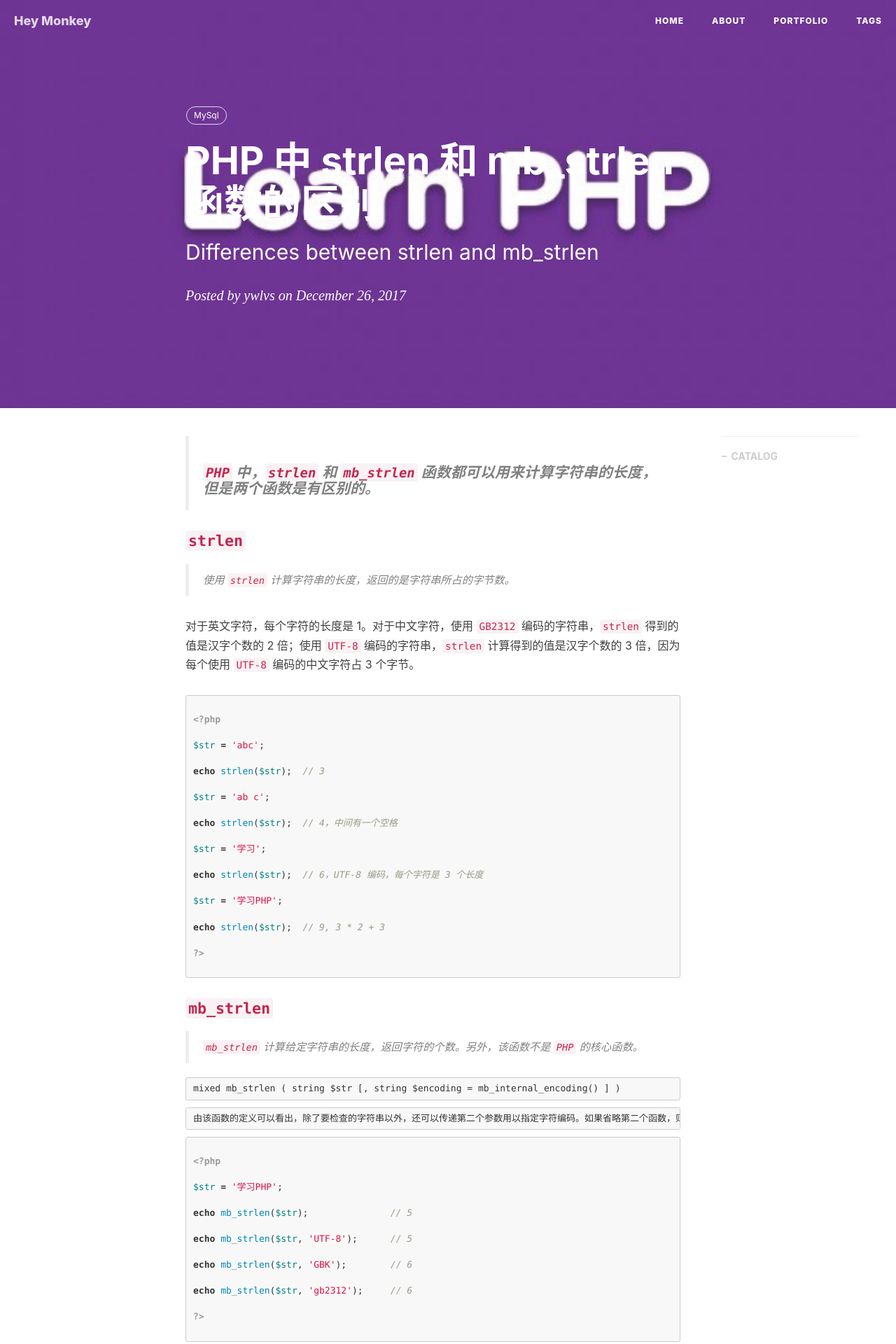
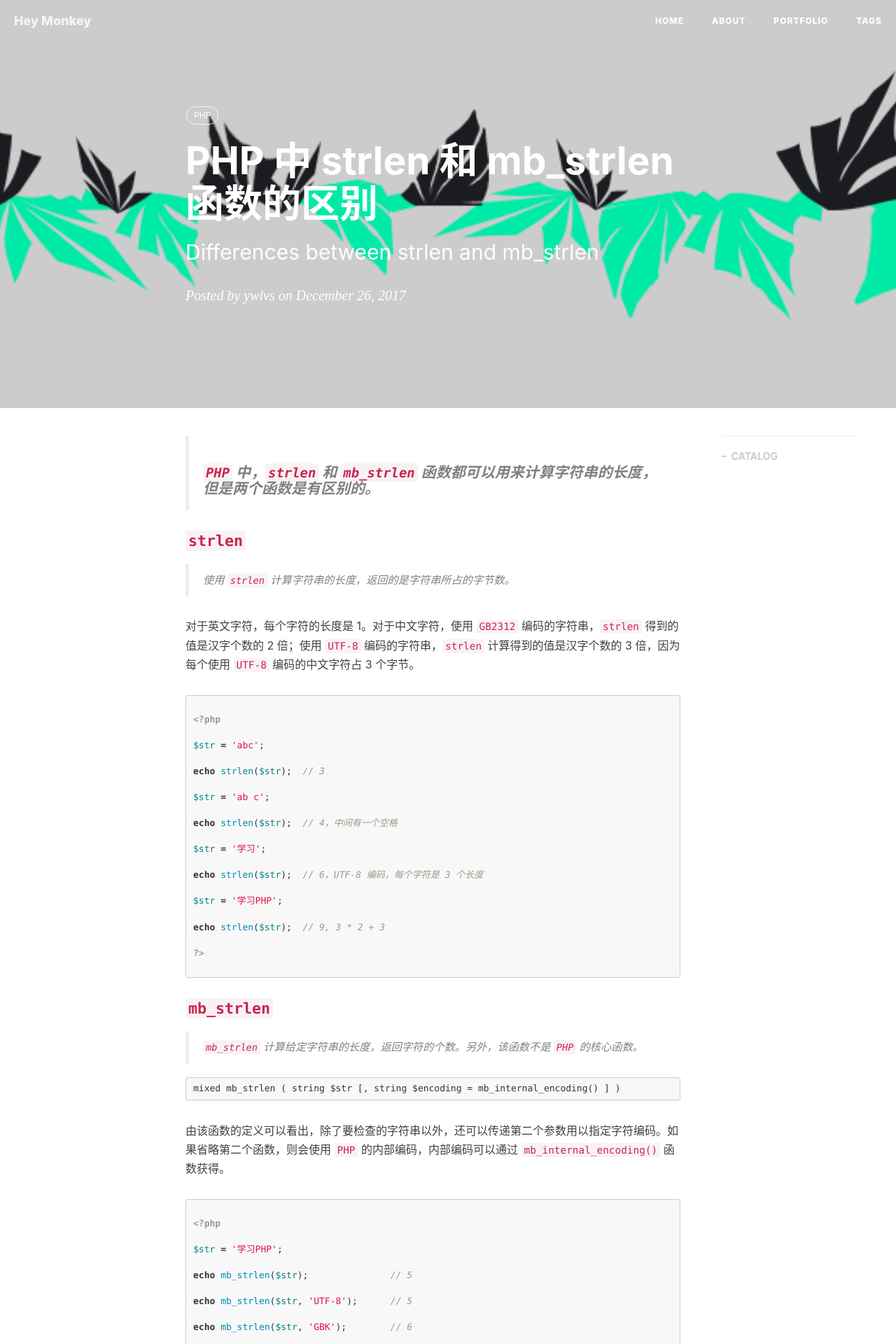
Before and after one commit to ywlvs/ywlvs.github.io, a Jekyll site: the page built from _posts/2017-12-26-differences-between-strlen-and-mb_strlen.markdown, in a window 1280 px wide. Shown: the top 1920 px of the page at 70% size. Built offline with Jekyll 4.4.1, drawn with Linux system fonts in a browser that asks for light colours; nearby versions of some CDN libraries; comment, search, counter and statistics services are not loaded.

Commit message:
collect-something

````diff
--- a/_posts/2017-12-26-differences-between-strlen-and-mb_strlen.markdown
+++ b/_posts/2017-12-26-differences-between-strlen-and-mb_strlen.markdown
@@ -4,10 +4,10 @@ title:      "PHP 中 strlen 和 mb_strlen 函数的区别"
 subtitle:   "Differences between strlen and mb_strlen"
 date:       2017-12-26 20:00:00
 author:     "ywlvs"
-header-img: "img/post-bg-learn-php.jpg"
+header-img: "img/post-bg-character-separator.png"
 catalog: true
 tags:
-    - MySql
+    - PHP
 ---
 
 > #### `PHP` 中，`strlen` 和 `mb_strlen` 函数都可以用来计算字符串的长度，但是两个函数是有区别的。
@@ -50,7 +50,7 @@ echo strlen($str);  // 9, 3 * 2 + 3
 mixed mb_strlen ( string $str [, string $encoding = mb_internal_encoding() ] )
 ```
 
-    由该函数的定义可以看出，除了要检查的字符串以外，还可以传递第二个参数用以指定字符编码。如果省略第二个函数，则会使用 `PHP` 的内部编码，内部编码可以通过 `mb_internal_encoding()` 函数获得。
+由该函数的定义可以看出，除了要检查的字符串以外，还可以传递第二个参数用以指定字符编码。如果省略第二个函数，则会使用 `PHP` 的内部编码，内部编码可以通过 `mb_internal_encoding()` 函数获得。
 
 
 ```php
````
Also changed, not shown: img/post-bg-character-separator (2).png (added), img/post-bg-character-separator.png (added).
